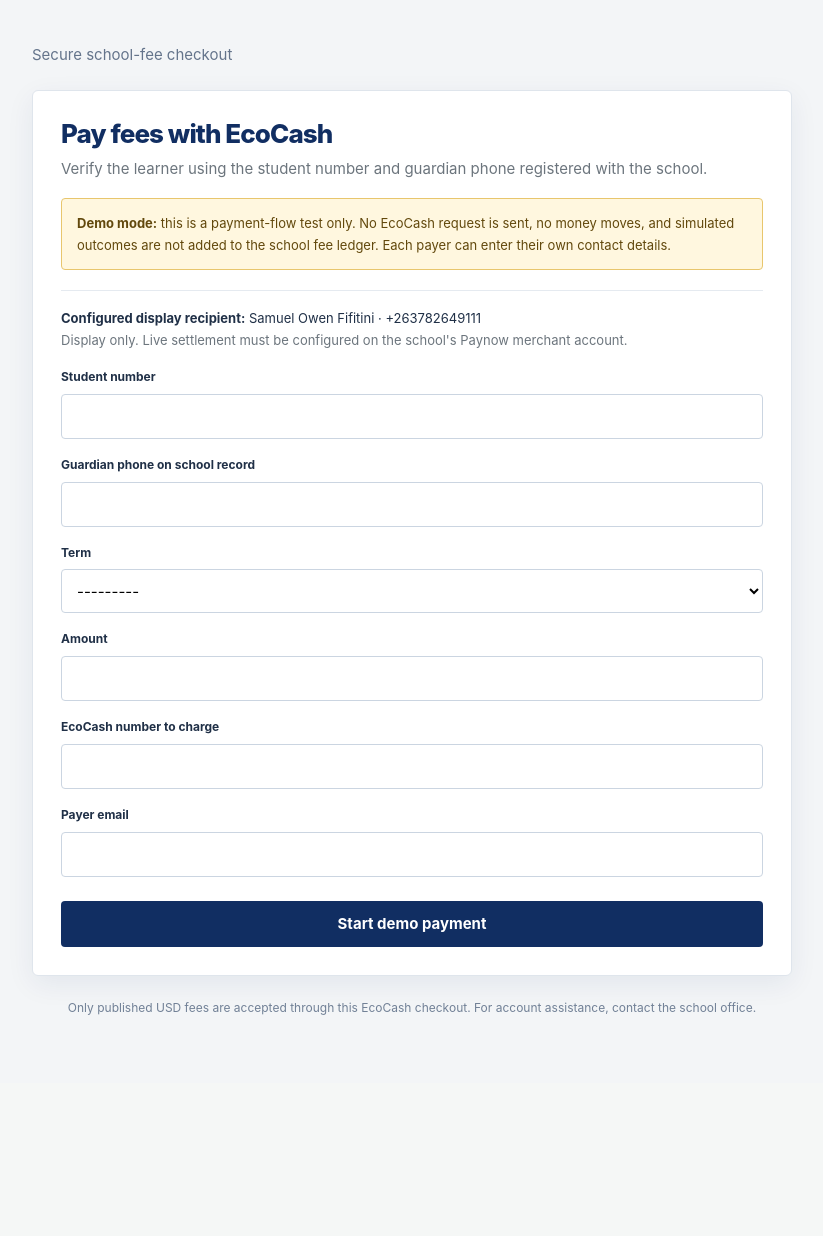
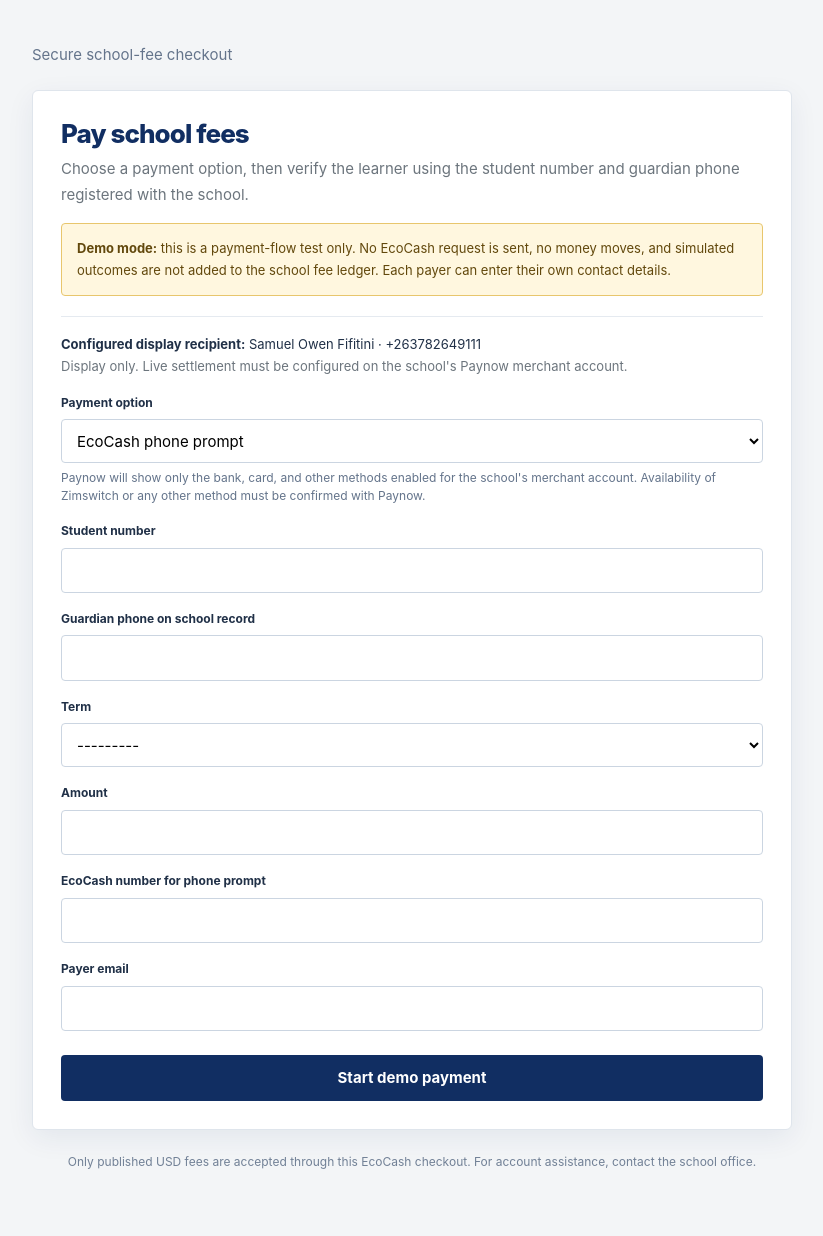
Before and after one commit to Owen1515/Learning-Management, a Django app: page /fees/ecocash/ in a window 1280 px wide. Shown: the part 81-1317 px from the top of the page, without its empty margins (228-1051 px from the left). Before the commit the page ends 1096 px from the top, so only its background shows below. Run offline with Django 5.2, Linux system fonts and the light colour scheme; data that the repository does not hold is empty; some libraries are stand-ins or nearby versions.

Commit message:
Add hosted Paynow checkout option

```diff
--- a/fees/forms.py
+++ b/fees/forms.py
@@ -15,6 +15,14 @@
 
 
 class EcoCashCheckoutForm(forms.Form):
+    payment_method = forms.ChoiceField(
+        choices=[
+            ("ECOCASH", "EcoCash phone prompt"),
+            ("PAYNOW", "Paynow hosted checkout: bank and card options enabled for the school"),
+        ],
+        widget=forms.Select(attrs={"class": "pay-select"}),
+        label="Payment option",
+    )
     student_number = forms.CharField(max_length=30, label="Student number")
     guardian_phone = forms.CharField(max_length=24, label="Guardian phone on school record")
     fee_schedule = forms.ModelChoiceField(
@@ -22,11 +30,22 @@
         label="Term",
     )
     amount = forms.DecimalField(max_digits=12, decimal_places=2, min_value=0.01)
-    payer_phone = forms.CharField(max_length=24, label="EcoCash number to charge")
+    payer_phone = forms.CharField(
+        max_length=24,
+        required=False,
+        label="EcoCash number for phone prompt",
+    )
     payer_email = forms.EmailField(label="Payer email")
 
     def clean_guardian_phone(self):
         return normalize_zimbabwe_phone(self.cleaned_data["guardian_phone"])
 
     def clean_payer_phone(self):
-        return normalize_zimbabwe_phone(self.cleaned_data["payer_phone"])
+        phone = self.cleaned_data["payer_phone"]
+        return normalize_zimbabwe_phone(phone) if phone else ""
+
+    def clean(self):
+        cleaned_data = super().clean()
+        if cleaned_data.get("payment_method") == "ECOCASH" and not cleaned_data.get("payer_phone"):
+            self.add_error("payer_phone", "Enter the EcoCash number that should receive the phone prompt.")
+        return cleaned_data
--- a/fees/views.py
+++ b/fees/views.py
@@ -19,6 +19,7 @@
     complete_demo_payment,
     refresh_ecocash_attempt,
     start_ecocash_payment,
+    start_paynow_checkout,
 )
 
 
@@ -194,6 +195,7 @@
                                 currency="USD",
                                 payer_phone=data["payer_phone"],
                                 payer_email=data["payer_email"],
+                                payment_method=data["payment_method"],
                                 reference=f"NH{uuid.uuid4().hex[:22].upper()}",
                                 status="DEMO" if demo_mode else "PENDING",
                             )
@@ -203,8 +205,12 @@
             if attempt and not errors:
                 if attempt.status == "PENDING":
                     try:
-                        instructions = start_ecocash_payment(request, attempt)
-                        request.session[f"ecocash_instructions_{attempt.reference}"] = instructions
+                        if attempt.payment_method == "ECOCASH":
+                            instructions = start_ecocash_payment(request, attempt)
+                            request.session[f"ecocash_instructions_{attempt.reference}"] = instructions
+                        else:
+                            checkout_url = start_paynow_checkout(request, attempt)
+                            return redirect(checkout_url)
                     except PaymentGatewayError as exc:
                         attempt.status = "FAILED"
                         attempt.save(update_fields=["status", "updated_at"])
--- a/templates/fees/ecocash_checkout.html
+++ b/templates/fees/ecocash_checkout.html
@@ -24,8 +24,11 @@
     .pay-panel { background: #fff; border: 1px solid #dfe5ec; border-radius: 6px; box-shadow: 0 8px 28px rgba(17,46,98,.07); padding: 28px; }
     .pay-panel h1 { color: var(--pay-navy); font-size: 26px; font-weight: 800; margin: 0 0 8px; }
     .pay-label { display: block; font-size: 12px; font-weight: 700; margin: 16px 0 6px; }
-    .pay-panel input, .pay-panel select { width: 100%; min-height: 44px; padding: 9px 11px; border: 1px solid #cbd5e1; border-radius: 4px; background: #fff; }
+    .pay-panel input:not([type="radio"]), .pay-panel select { width: 100%; min-height: 44px; padding: 9px 11px; border: 1px solid #cbd5e1; border-radius: 4px; background: #fff; }
     .pay-panel input:focus, .pay-panel select:focus { outline: 3px solid rgba(211,166,64,.25); border-color: var(--pay-gold); }
+    .pay-panel input[type="radio"] { width: auto; min-height: 0; }
+    .pay-field[hidden] { display: none !important; }
+    .pay-help { color: #64748b; font-size: 12px; line-height: 1.5; margin-top: 6px; }
     .pay-action { min-height: 46px; background: var(--pay-navy); color: #fff; border: 0; border-radius: 4px; padding: 10px 18px; font-weight: 700; }
     .pay-action:hover { background: #1b457f; color: #fff; }
     .pay-alert { padding: 13px 15px; border-radius: 4px; margin: 16px 0; font-size: 13px; }
@@ -50,8 +53,8 @@
   <main class="pay-main">
     <div class="pay-heading"><p>Secure school-fee checkout</p></div>
     <section class="pay-panel">
-      <h1>Pay fees with EcoCash</h1>
-      <p class="text-secondary mb-3">Verify the learner using the student number and guardian phone registered with the school.</p>
+      <h1>Pay school fees</h1>
+      <p class="text-secondary mb-3">Choose a payment option, then verify the learner using the student number and guardian phone registered with the school.</p>
 
       {% if demo_mode %}
       <div class="pay-alert pay-demo"><strong>Demo mode:</strong> this is a payment-flow test only. No EcoCash request is sent, no money moves, and simulated outcomes are not added to the school fee ledger. Each payer can enter their own contact details.</div>
@@ -67,15 +70,30 @@
         {% csrf_token %}
         <fieldset {% if not demo_mode and not gateway_configured %}disabled{% endif %}>
           {% for field in form %}
+          <div class="pay-field" {% if field.name == "payer_phone" %}data-ecocash-phone{% endif %}>
           <label class="pay-label" for="{{ field.id_for_label }}">{{ field.label }}</label>
           {{ field }}
           {% if field.errors %}<div class="text-danger small mt-1">{{ field.errors|striptags }}</div>{% endif %}
+          {% if field.name == "payment_method" %}<p class="pay-help">Paynow will show only the bank, card, and other methods enabled for the school's merchant account. Availability of Zimswitch or any other method must be confirmed with Paynow.</p>{% endif %}
+          </div>
           {% endfor %}
-          <button class="pay-action w-100 mt-4" type="submit">{% if demo_mode %}Start demo payment{% else %}Send EcoCash prompt{% endif %}</button>
+          <button class="pay-action w-100 mt-4" type="submit">{% if demo_mode %}Start demo payment{% else %}Continue to payment{% endif %}</button>
         </fieldset>
       </form>
     </section>
     <p class="pay-footer">Only published USD fees are accepted through this EcoCash checkout. For account assistance, contact the school office.</p>
   </main>
+  <script>
+    const methodSelect = document.getElementById("id_payment_method");
+    const ecocashPhoneField = document.querySelector("[data-ecocash-phone]");
+    const ecocashPhoneInput = ecocashPhoneField?.querySelector("input");
+    function updatePaymentFields() {
+      const needsPhone = methodSelect?.value === "ECOCASH";
+      if (ecocashPhoneField) ecocashPhoneField.hidden = !needsPhone;
+      if (ecocashPhoneInput) ecocashPhoneInput.required = needsPhone;
+    }
+    methodSelect?.addEventListener("change", updatePaymentFields);
+    updatePaymentFields();
+  </script>
 </body>
 </html>
```
Also changed, not shown: fees/models.py (+7 -1 lines), fees/payments.py (+32 -3 lines), fees/tests.py (+30 -0 lines), fees/migrations/0006_ecocashpaymentattempt_payment_method_and_more.py (added), fees/migrations/0007_alter_ecocashpaymentattempt_payer_phone.py (added).
